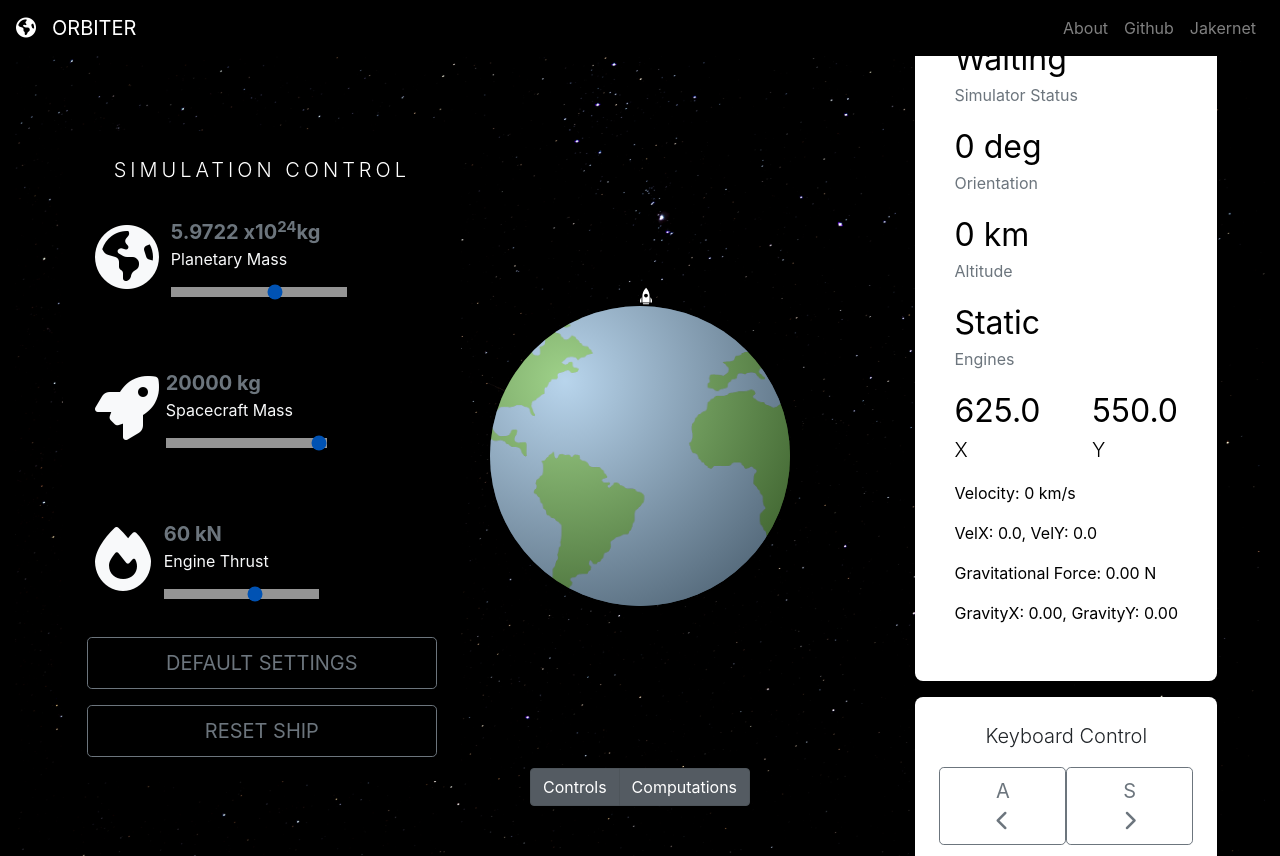
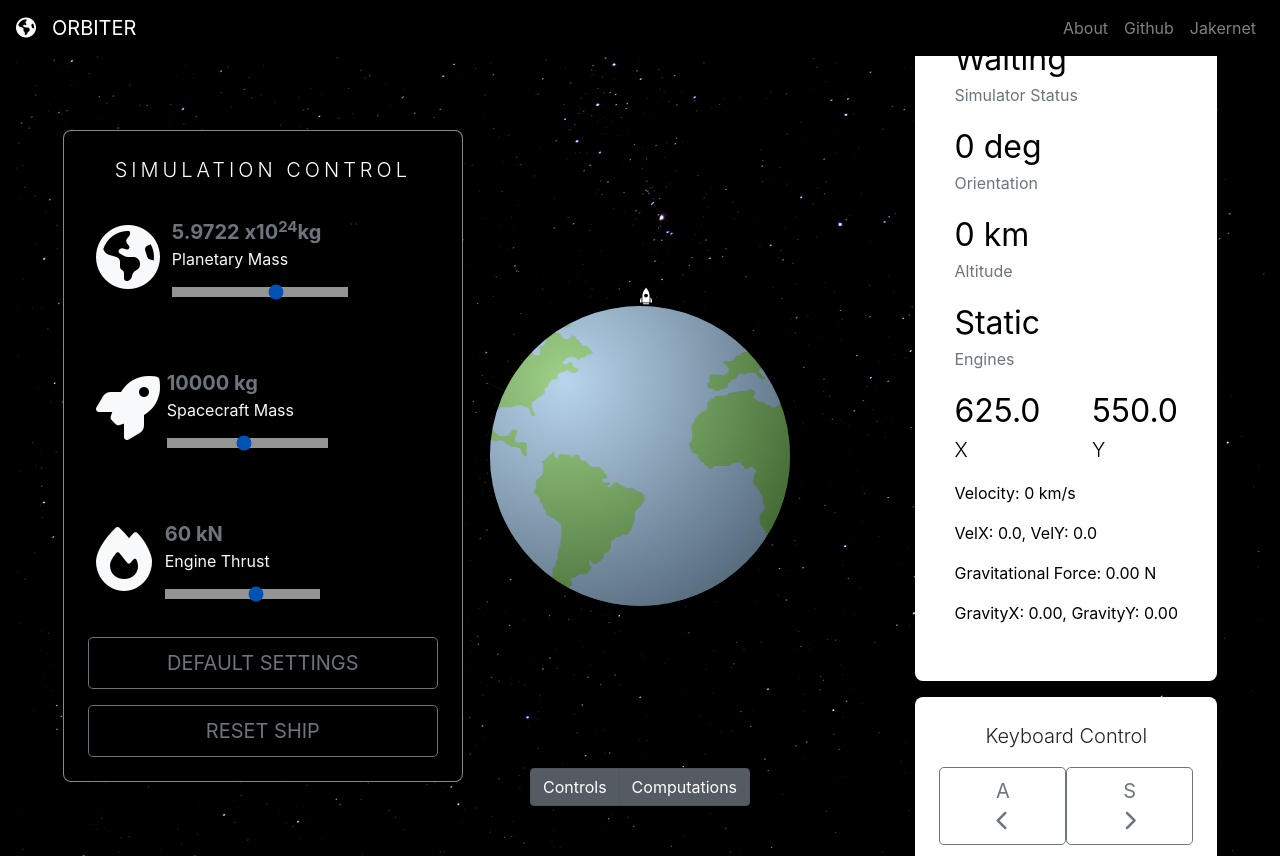
Before and after one commit to jakermate/orbiter, a React (Create React App) app: page / in a window 1280 px wide. Built offline with nearby package versions, Linux system fonts and the light colour scheme.

Commit message:
Spaceship mass now defaults to 10000kg.  Control now varies spaceship mass between 1k and 20k.  Acceleration formula now accounts for changing spaceship mass.

```diff
--- a/src/components/Simulator.jsx
+++ b/src/components/Simulator.jsx
@@ -23,6 +23,7 @@ export default class Simulator extends Component {
             thrust: 60,
             windowY: 0,
             planetaryMass: 5.9722,
+            spaceshipMass: 20000,
             planetX: 150,
             grade: 0,
             controlsActive: true,
@@ -144,6 +145,12 @@ export default class Simulator extends Component {
             console.log(this.rocket.planetMass)
         })
     }
+    updateSpaceshipMass(e) {
+        this.setState({ spaceshipMass: e.target.value }, () => {
+            this.rocket.set_mass(this.state.spaceshipMass)
+            console.log(this.rocket.mass)
+        })
+    }
 
     isAccelerating = (e) => {
         if (this.state.accelerating) {
@@ -232,7 +239,7 @@ export default class Simulator extends Component {
                 <SimulatorWindow id="sim-window" style={{ background: `url(${sky})`, minHeight: '100vh', maxHeight: '100vhd       ', backgroundSize: 'cover', backgroundPosition: 'center', boxSizing: 'border-box', overflowX: 'hidden', overflowY: 'hidden' }}>
                     {/* ship component */}
                     <Rocket style={{ ...rocketPosition }}>
-                        <img className="img-fluid" src={rocketImg} alt="" />
+                        <img className="img-fluid" src={rocketImg} alt="" style={{zIndex: 999}} />
                         {/* thrusters */}
                         {
                             this.state.turningClockwise &&
@@ -332,6 +339,7 @@ export default class Simulator extends Component {
                     <div id="controls" className="px-4 py-4 text-left ml-5 transform-transition" style={{
                         position: 'absolute',
                         background: '#000000',
+                        border: '1px solid #ffffff88',
                         transform: this.state.controlsActive ? `translateX(0)` : `translateX(-1000px)`,
                         left: 0, display: 'flex', flexDirection: 'column', borderRadius: '8px'
                     }}>
@@ -351,7 +359,7 @@ export default class Simulator extends Component {
                                     <label htmlFor="Planetary Mass" className="text-light">Planetary Mass</label><br />
                                     <input type="range" className="w-100 slider-style" min={.1} max={10} step={.1} onChange={e => this.updatePlanetaryMass(e)} value={this.state.planetaryMass} name="Planetary Mass" id="" />
                                 </div>
-                            </div>
+                            </div>``
 
 
                         </div>
@@ -367,7 +375,7 @@ export default class Simulator extends Component {
                                         <span className="font-weight-bold text-secondary" style={{ fontSize: '20px' }}>{this.rocket.mass} kg</span>
                                     </div>
                                     <label htmlFor="Spacecraft Mass" className="text-light">Spacecraft Mass</label><br />
-                                    <input type="range" className="w-100 slider-style" min={0} max={100} value={this.rocket.mass} name="Spacecraft Mass" id="" />
+                                    <input type="range" className="w-100 slider-style" min={1000} max={20000} step={1000} value={this.rocket.mass} onChange={e => this.updateSpaceshipMass(e)} name="Spacecraft Mass" id="" />
                                 </div>
                             </div>
 
--- a/src/values/ship.js
+++ b/src/values/ship.js
@@ -19,7 +19,7 @@ export default class Ship{
         this.radius = 150
         this.gravityX = 0
         this.gravityY = 0
-        this.mass = 20000
+        this.mass = 10000
         this.planetMass = 5.9722
         this.collision = false
         console.log(this)
@@ -48,8 +48,8 @@ export default class Ship{
         if(this.accelerating){
                 // determine x and y components of angular vector
                 // must convert from degrees to radians
-                this.velX += (this.thrust * Math.sin(this.angle*(Math.PI/180)))*this.modifyer
-                this.velY += (this.thrust * Math.cos(this.angle*(Math.PI/180)))*this.modifyer
+                this.velX += (this.thrust * Math.sin(this.angle*(Math.PI/180)))*this.modifyer  * 10000  / this.mass
+                this.velY += (this.thrust * Math.cos(this.angle*(Math.PI/180)))*this.modifyer  * 10000 / this.mass
                 // console.log(Math.sin(this.angle))
 
         }
@@ -158,4 +158,7 @@ export default class Ship{
     set_planetMass(mass){
         this.planetMass = mass
     }
+    set_mass(mass){
+        this.mass = mass
+    }
 }
```
